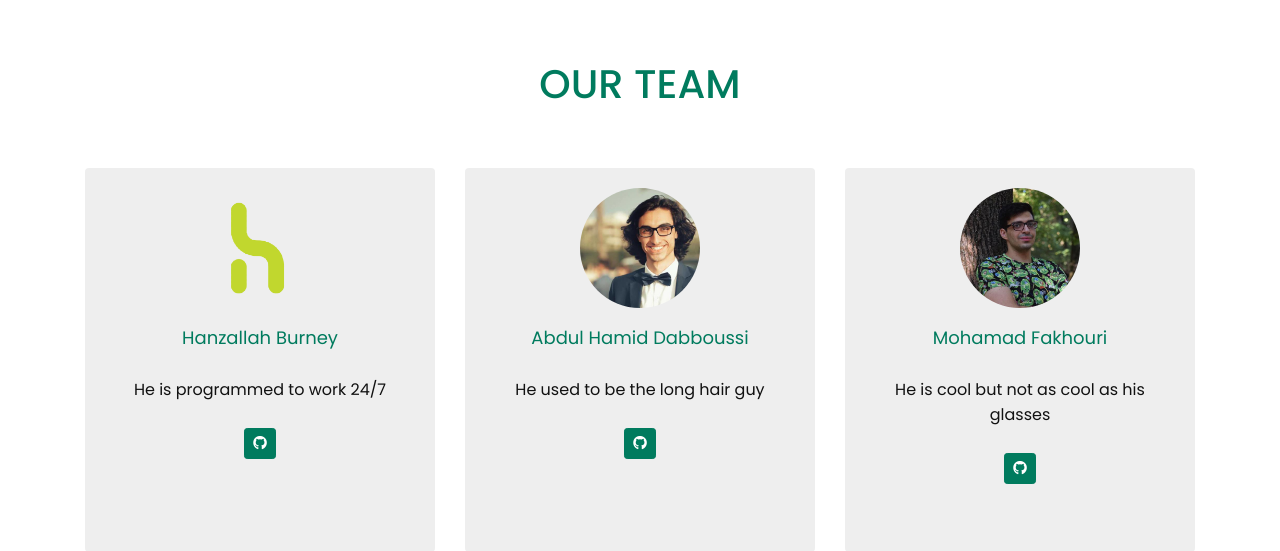
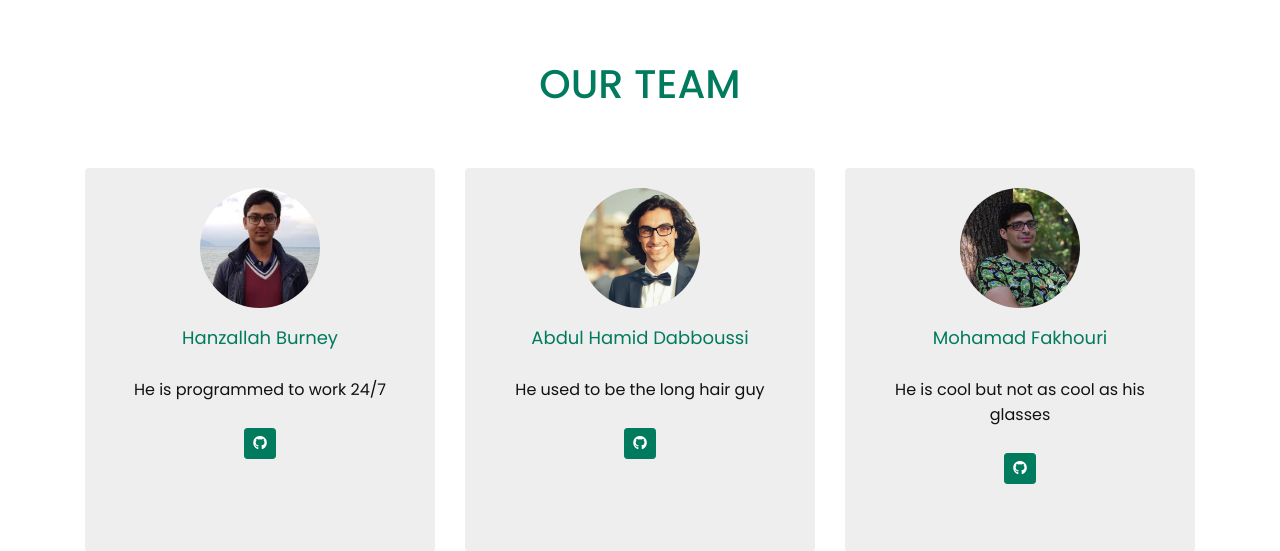
Before and after one commit to abdullahqutb/veritas_static, a Django app: page /team in a window 1280 px wide. Shown: the part 69-620 px from the top of the page. Run offline with Django 3.2, Linux system fonts and the light colour scheme; some libraries are stand-ins or nearby versions.

Commit message:
Update picture

```diff
--- a/main/templates/main/team.html
+++ b/main/templates/main/team.html
@@ -15,7 +15,7 @@
             <div class="frontside">
               <div class="card">
                 <div class="card-body text-center">
-                  <p><img class="img-fluid" src="{% static 'assets/images/hanzallah.png' %}" alt="card image"></p>
+                  <p><img class="img-fluid" src="{% static 'assets/images/hanzallah.jpg' %}" alt="card image"></p>
                   <h3 class="card-title my-3">Hanzallah Burney</h3>
                   <h4 class="card-text my-3">He is programmed to work 24/7</h4>
                   <a href="https://github.com/Hanzallah" class="btn btn-primary btn-sm" target="_blank"><i class="fab fa-github"></i></a>
```
Also changed, not shown: static/assets/images/hanzallah.jpg (added), static/assets/images/hanzallah.png (deleted).
